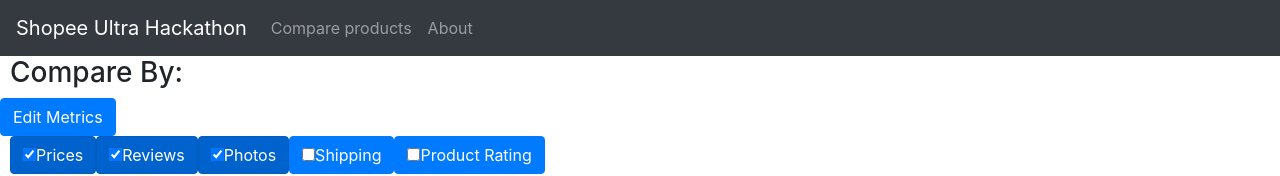
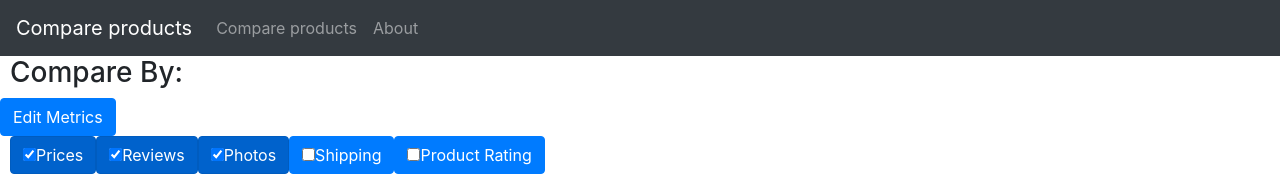
Before and after one commit to ShengXue97/eepohs, a React (Create React App) app: page /#/ in a window 1280 px wide. Before the commit this address led to /#/home. Shown: the top 176 px of the page. Built offline with nearby package versions, Linux system fonts and the light colour scheme.

Commit message:
Change Navbar title

```diff
--- a/src/components/HackathonNavbar.js
+++ b/src/components/HackathonNavbar.js
@@ -4,7 +4,7 @@
 
 const HackathonNavbar = props =>
   <Navbar collapseOnSelect expand="lg" bg="dark" variant="dark">
-    <Navbar.Brand href="#home">Shopee Ultra Hackathon</Navbar.Brand>
+    <Navbar.Brand href="#home">Compare products</Navbar.Brand>
     <Navbar.Toggle aria-controls="responsive-navbar-nav" />
     <Navbar.Collapse id="responsive-navbar-nav">
       <Nav className="mr-auto">
```
